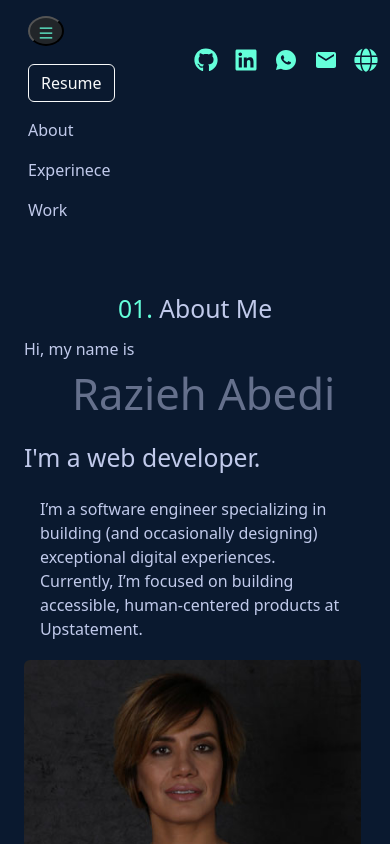
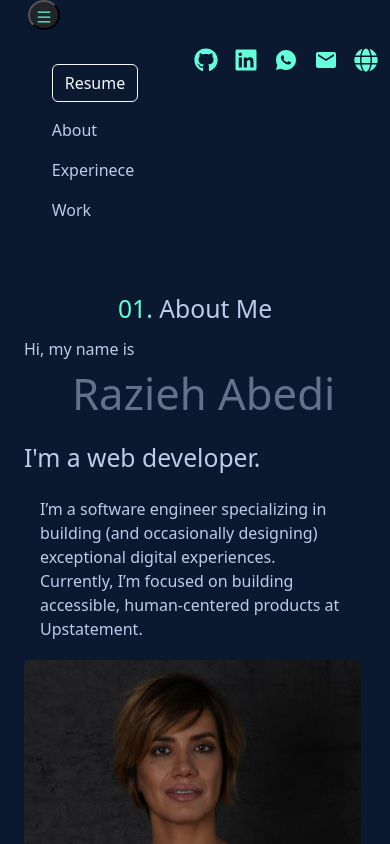
Before and after one commit to Razieh-Abedi/my-portfolio-app, a React (Create React App) app: page / in a window 390 px wide. Shown: the top 844 px of the page. Built offline with nearby package versions, Linux system fonts and the light colour scheme.

Commit message:
worked on dropdrom menu css

```diff
--- a/src/components/layout/Header.jsx
+++ b/src/components/layout/Header.jsx
@@ -14,7 +14,7 @@ function Header() {
     <div className="container my-5 ">
       <div className="d-flex justify-content-between">
         <div className="navSitemenu">
-          <ul className="d-md-flex list-unstyled">
+          <ul className="d-none d-md-flex list-unstyled me-3">
             <li class="nav-item ms-3 mt-3 mt-md-0">
               <button className="btn btn-outline-light webBtn">Resume</button>
             </li>
@@ -33,14 +33,36 @@ function Header() {
             <li className="nav-item ms-3 mt-3 mt-md-0 headerTopic">Work</li>
           </ul>
         </div>
-        <div className="navMenuBtn position-fixed top-0 left-0 ms-3  mt-3 d-block d-md-none">
+        <div className="d-block d-md-none">
           <button
-            className="rounded-circle bg-dark px-2"
+            className="rounded-circle bg-dark position-fixed top-0 left-0 "
             onClick={() => setIsDropdownMenu(!isDropdownMenu)}
           >
             <AiOutlineMenu className="navMenuIcon" />
           </button>
+          <ul
+            className={`list-unstyled ps-2 pe-4
+                 ${isDropdownMenu ? "d-none" : "d-block"}`}
+          >
+            <li class="nav-item ms-3 mt-3 mt-md-0">
+              <button className="btn btn-outline-light webBtn">Resume</button>
+            </li>
+            <li className="nav-item ms-3 mt-3 mt-md-0 headerTopic">
+              {/* <Link to="#/aboutId" id={aboutId}>
+                  About
+                </Link> */}
+              About
+            </li>
+            <li className="nav-item ms-3 mt-3 mt-md-0 headerTopic">
+              {/* <HashLink smooth to="/#experience">
+                  Experience
+                </HashLink> */}{" "}
+              Experinece
+            </li>
+            <li className="nav-item ms-3 mt-3 mt-md-0 headerTopic">Work</li>
+          </ul>
         </div>
+
         <div className="socialIconLinks">
           <ul className="list-unstyled d-flex">
             <li className="ms-3">
```
